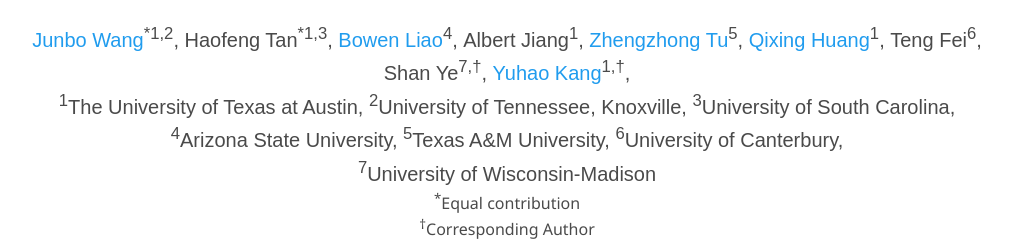
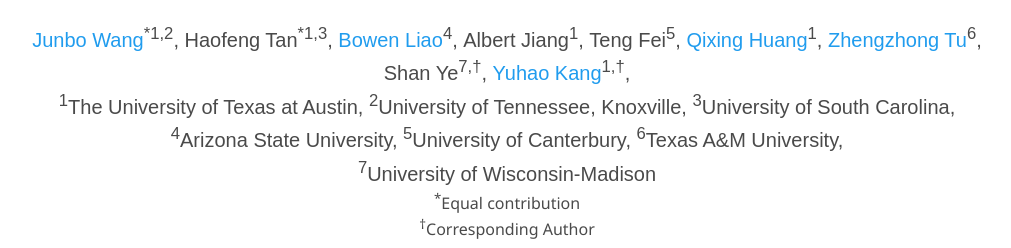
Before and after one commit to GISense/SounDiT-Page, a plain HTML site: page index.html in a window 1280 px wide. Shown: the part 173-421 px from the top of the page, without its empty margins (133-1144 px from the left). Drawn offline with nearby package versions, Linux system fonts and the light colour scheme; some icons are missing; a web font is replaced by a local one.

Commit message:
Main Page change

```diff
--- a/index.html
+++ b/index.html
@@ -59,14 +59,14 @@
             <span class="author-block no-link">
               Albert Jiang<sup>1</sup>,
             </span>
-            <span class="author-block">
-              <a href="https://taco-group.github.io/">Zhengzhong Tu</a><sup>5</sup>,
+            <span class="author-block no-link">
+              Teng Fei<sup>5</sup>,
             </span>
             <span class="author-block">
               <a href="https://www.cs.utexas.edu/~huangqx/">Qixing Huang</a><sup>1</sup>,
             </span>
-            <span class="author-block no-link">
-              Teng Fei<sup>6</sup>,
+            <span class="author-block">
+              <a href="https://taco-group.github.io/">Zhengzhong Tu</a><sup>6</sup>,
             </span>
             <span class="author-block no-link">
               Shan Ye<sup>7,†</sup>,
@@ -82,8 +82,8 @@
             <span class="author-block"><sup>2</sup>University of Tennessee, Knoxville, </span>
             <span class="author-block"><sup>3</sup>University of South Carolina, </span>
             <span class="author-block"><sup>4</sup>Arizona State University, </span>
-            <span class="author-block"><sup>5</sup>Texas A&M University, </span>
-            <span class="author-block"><sup>6</sup>University of Canterbury, </span>
+            <span class="author-block"><sup>5</sup>University of Canterbury, </span>
+            <span class="author-block"><sup>6</sup>Texas A&M University, </span>
             <span class="author-block"><sup>7</sup>University of Wisconsin-Madison </span>
           </div>
           <div class="publication-footnotes is-size-6" style="margin-bottom: 12px;">
```
